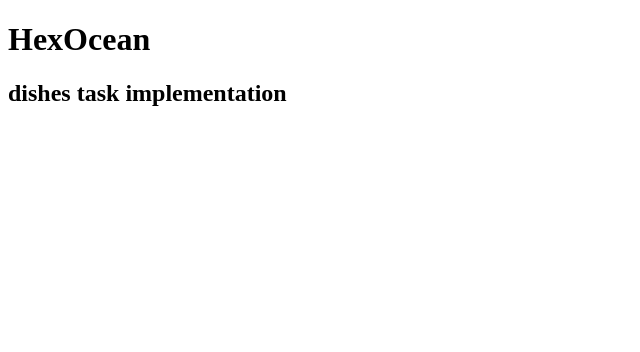
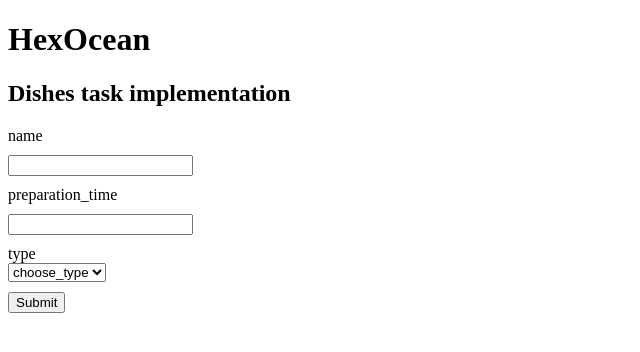
Before and after one commit to Oskru/hexocean-task, a React (Vite) app: page / in a window 1280 px wide. Shown: the top 352 px of the page, without its empty margins (0-640 px from the left). Built offline with nearby package versions, Linux system fonts and the light colour scheme; the HTML template or start-up script is replaced by a standard one.

Commit message:
Add basic DishForm with Formik + Yup validation
TODO: Fix type select field error handling

```diff
--- a/package.json
+++ b/package.json
@@ -10,8 +10,10 @@
     "preview": "vite preview"
   },
   "dependencies": {
+    "formik": "^2.2.9",
     "react": "^18.2.0",
-    "react-dom": "^18.2.0"
+    "react-dom": "^18.2.0",
+    "yup": "^1.2.0"
   },
   "devDependencies": {
     "@types/react": "^18.0.28",
@@ -21,6 +23,7 @@
     "eslint-plugin-react": "^7.32.2",
     "eslint-plugin-react-hooks": "^4.6.0",
     "eslint-plugin-react-refresh": "^0.3.4",
+    "sass": "^1.62.1",
     "vite": "^4.3.2"
   }
 }
--- a/src/App.jsx
+++ b/src/App.jsx
@@ -1,8 +1,14 @@
+// component imports
+import DishForm from './components/DishForm/DishForm';
+
 function App() {
+  console.log('Render: App');
+
   return (
     <>
       <h1>HexOcean</h1>
-      <h2>dishes task implementation</h2>
+      <h2>Dishes task implementation</h2>
+      <DishForm />
     </>
   );
 }
--- /dev/null
+++ b/src/components/DishForm/DishForm.jsx
@@ -0,0 +1,186 @@
+import './dishForm.scss';
+
+// form helpers imports
+import { useFormik } from 'formik';
+import { dishSchema } from '../../schemas/dish_schema';
+
+function DishForm() {
+  const {
+    values,
+    errors,
+    touched,
+    isSubmitting,
+    handleChange,
+    handleBlur,
+    handleSubmit,
+  } = useFormik({
+    initialValues: {
+      name: '',
+      preparation_time: '',
+      type: '',
+      no_of_slices: '',
+      diameter: '',
+      spiciness_scale: '',
+      slices_of_bread: '',
+    },
+    validationSchema: dishSchema,
+    onSubmit: async (values, actions) => {
+      // alert(JSON.stringify(values, null, 2));
+      await new Promise((r) => setTimeout(r, 1000));
+      actions.resetForm();
+    },
+  });
+  console.log('Render: DishForm');
+  console.log('DishForm errors: ', errors);
+  console.log('DishForm values: ', values);
+  return (
+    <>
+      <form autoComplete="off" onSubmit={handleSubmit}>
+        <label htmlFor="name">name</label>
+        <input
+          name="name"
+          type="text"
+          value={values.name}
+          onChange={handleChange}
+          onBlur={handleBlur}
+          className={errors.name && touched.name ? 'input-error' : null}
+        />
+        {errors.name && touched.name && (
+          <p className="error-message">name is required</p>
+        )}
+
+        <label htmlFor="preparation_time">preparation_time</label>
+        <input
+          name="preparation_time"
+          type="text"
+          value={values.preparation_time}
+          onChange={handleChange}
+          onBlur={handleBlur}
+          className={
+            errors.preparation_time && touched.preparation_time
+              ? 'input-error'
+              : null
+          }
+        />
+        {errors.preparation_time && touched.preparation_time && (
+          <p className="error-message">preparation time is required</p>
+        )}
+
+        <label htmlFor="type">type</label>
+        {/* TODO: Fix: Warning: An unhandled error was caught during validation in <Formik validationSchema /> TypeError: branch is not a function */}
+        <select
+          name="type"
+          value={values.type}
+          onChange={handleChange}
+          onBlur={handleBlur}
+          className={errors.type && touched.type ? 'input-error' : null}
+        >
+          <option value="">choose_type</option>
+          <option value="pizza">pizza</option>
+          <option value="soup">soup</option>
+          <option value="sandwich">sandwich</option>
+        </select>
+        {errors.type && touched.type && (
+          <p className="error-message">type is required</p>
+        )}
+
+        {/* CONDITIONAL INPUTS */}
+
+        {/* type === 'pizza' */}
+        {values.type === 'pizza' && (
+          <>
+            <label htmlFor="no_of_slices">no_of_slices</label>
+            <input
+              name="no_of_slices"
+              type="number"
+              value={values.no_of_slices || 1}
+              onChange={handleChange}
+              onBlur={handleBlur}
+              className={
+                errors.no_of_slices && touched.no_of_slices
+                  ? 'input-error'
+                  : null
+              }
+            />
+            {errors.no_of_slices && touched.no_of_slices && (
+              <p className="error-message">number of slices is required</p>
+            )}
+
+            <label htmlFor="diameter">diameter</label>
+            <input
+              name="diameter"
+              type="number"
+              value={values.diameter}
+              onChange={handleChange}
+              onBlur={handleBlur}
+              className={
+                errors.diameter && touched.diameter ? 'input-error' : null
+              }
+            />
+            {errors.diameter && touched.diameter && (
+              <p className="error-message">diameter is required</p>
+            )}
+          </>
+        )}
+
+        {/* type === 'soup' */}
+        {values.type === 'soup' && (
+          <>
+            <label htmlFor="spiciness_scale">spiciness_scale</label>
+            <input
+              name="spiciness_scale"
+              type="number"
+              value={values.spiciness_scale}
+              onChange={handleChange}
+              onBlur={handleBlur}
+              className={
+                errors.spiciness_scale && touched.spiciness_scale
+                  ? 'input-error'
+                  : null
+              }
+            />
+            {errors.spiciness_scale && touched.spiciness_scale && (
+              <p className="error-message">spiciness scale is required</p>
+            )}
+          </>
+        )}
+
+        {/* type === 'sandwich' */}
+        {values.type === 'sandwich' && (
+          <>
+            <label htmlFor="slices_of_bread">slices_of_bread</label>
+            <input
+              name="slices_of_bread"
+              type="number"
+              value={values.slices_of_bread}
+              onChange={handleChange}
+              onBlur={handleBlur}
+              className={
+                errors.slices_of_bread && touched.slices_of_bread
+                  ? 'input-error'
+                  : null
+              }
+            />
+            {errors.slices_of_bread && touched.slices_of_bread && (
+              <p className="error-message">slices of bread is required</p>
+            )}
+          </>
+        )}
+
+        <button
+          type="submit"
+          disabled={isSubmitting}
+          className={
+            isSubmitting
+              ? 'submit-button submit-button--submitting'
+              : 'submit-button'
+          }
+        >
+          Submit
+        </button>
+      </form>
+    </>
+  );
+}
+
+export default DishForm;
--- /dev/null
+++ b/src/components/DishForm/dishForm.scss
@@ -0,0 +1,14 @@
+.input-error {
+  border: 2px solid red;
+}
+
+.error-message {
+  color: red;
+  font-size: 0.8rem;
+  margin-top: 0.5rem;
+}
+
+input, label, button {
+  display: block;
+  margin-top: 10px;
+}
--- /dev/null
+++ b/src/schemas/dish_schema.js
@@ -0,0 +1,28 @@
+import * as Yup from 'yup';
+
+export const dishSchema = Yup.object().shape({
+  name: Yup.string().required('name of dish is required'),
+  preparation_time: Yup.string().required('preparation_time is required'),
+  type: Yup.string()
+    .required('type is required')
+    .oneOf(['pizza', 'soup', 'sandwich']),
+  no_of_slices: Yup.number().when('type', {
+    is: 'pizza',
+    then: Yup.number().required('no_of_slices is required'),
+  }),
+  diameter: Yup.number().when('type', {
+    is: 'pizza',
+    then: Yup.number().required('diameter is required'),
+  }),
+  spiciness_scale: Yup.number().when('type', {
+    is: 'soup',
+    then: Yup.number()
+      .min(1, 'spiciness_scale must be between 1 and 10')
+      .max(10, 'spiciness_scale must be between 1 and 10')
+      .required('spiciness_scale is required'),
+  }),
+  slices_of_bread: Yup.number().when('type', {
+    is: 'sandwich',
+    then: Yup.number().required('slices_of_bread is required'),
+  }),
+});
```
Also changed, not shown: 1 other file (tests, documents, lock files or other folders).
